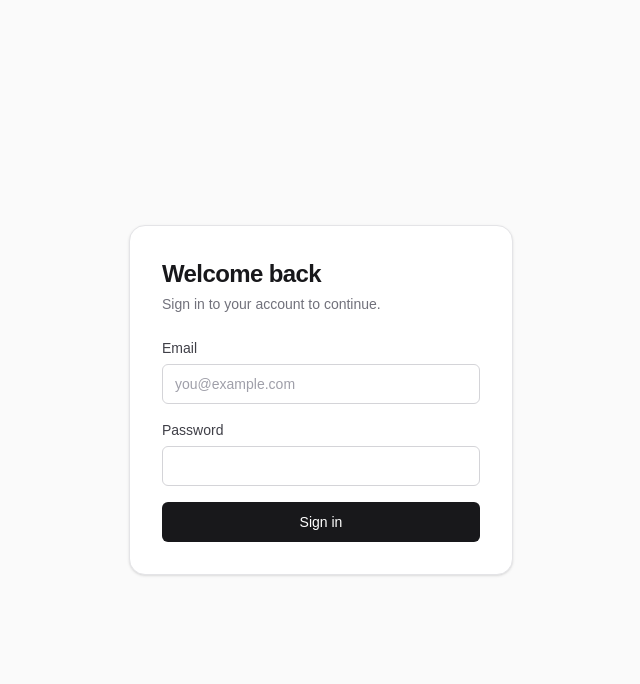
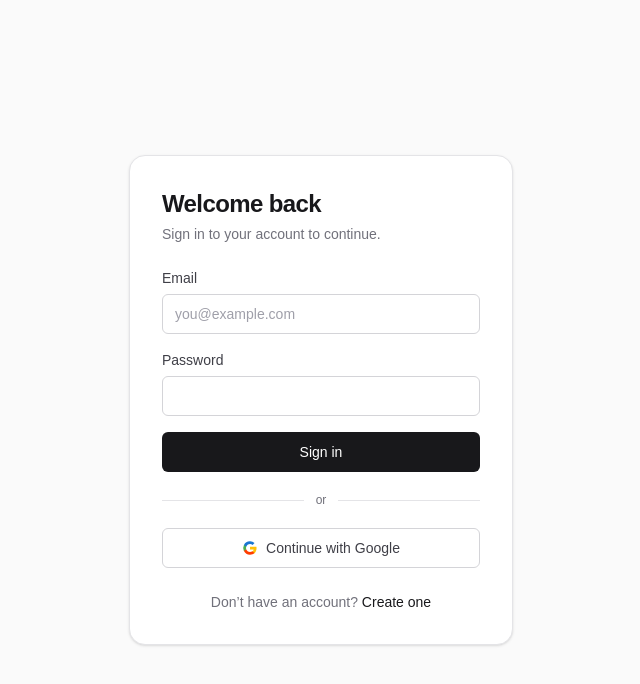
Before and after one commit to Juliusshipton/reel-analyzer, a Next.js app: page / in a window 1280 px wide. Shown: the top 684 px of the page, without its empty margins (319-959 px from the left). Built offline with nearby package versions, Linux system fonts and the light colour scheme.

Commit message:
Adding attempt at adding Account creation and google login
NOTE: Supabase has a setting that needs to be turned on in order to use google login in

```diff
--- /dev/null
+++ b/src/app/auth/callback/route.ts
@@ -0,0 +1,37 @@
+import { NextResponse, type NextRequest } from "next/server";
+import { createClient } from "@/lib/supabase/server";
+
+export async function GET(request: NextRequest) {
+  const { searchParams, origin } = request.nextUrl;
+  const code = searchParams.get("code");
+
+  if (code) {
+    const supabase = await createClient();
+    const { error } = await supabase.auth.exchangeCodeForSession(code);
+
+    if (!error) {
+      return NextResponse.redirect(new URL("/dashboard", origin));
+    }
+
+    console.error("Supabase OAuth callback failed:", error);
+  }
+
+  const tokenHash = searchParams.get("token_hash");
+  if (tokenHash && searchParams.get("type") === "signup") {
+    const supabase = await createClient();
+    const { error } = await supabase.auth.verifyOtp({
+      token_hash: tokenHash,
+      type: "signup",
+    });
+
+    if (!error) {
+      return NextResponse.redirect(new URL("/dashboard", origin));
+    }
+
+    console.error("Supabase email confirmation failed:", error);
+  }
+
+  return NextResponse.redirect(
+    new URL("/?error=auth_callback_failed", origin),
+  );
+}
--- a/src/app/page.tsx
+++ b/src/app/page.tsx
@@ -1,9 +1,21 @@
 import { AuthForm } from "@/components/auth/AuthForm";
 
-export default function Home() {
+export default async function Home({
+  searchParams,
+}: {
+  searchParams: Promise<{ error?: string }>;
+}) {
+  const { error } = await searchParams;
+
   return (
     <main className="flex flex-1 items-center justify-center bg-zinc-50 px-4 py-16 dark:bg-black">
-      <AuthForm />
+      <AuthForm
+        authError={
+          error === "auth_callback_failed"
+            ? "Sign-in or email confirmation could not be completed. Please try again or request a new email link."
+            : undefined
+        }
+      />
     </main>
   );
 }
--- a/src/components/auth/AuthForm.tsx
+++ b/src/components/auth/AuthForm.tsx
@@ -1,23 +1,46 @@
 "use client";
 
-import { useActionState } from "react";
-import { signIn } from "@/lib/auth/actions";
+import { useActionState, useState } from "react";
+import {
+  signIn,
+  signInWithGoogle,
+  signUp,
+} from "@/lib/auth/actions";
 
-export function AuthForm() {
-  const [state, formAction, pending] = useActionState(signIn, undefined);
+export function AuthForm({ authError }: { authError?: string }) {
+  const [mode, setMode] = useState<"signIn" | "signUp">("signIn");
+  const [signInState, signInAction, signInPending] = useActionState(
+    signIn,
+    undefined,
+  );
+  const [signUpState, signUpAction, signUpPending] = useActionState(
+    signUp,
+    undefined,
+  );
+  const [googleState, googleAction, googlePending] = useActionState(
+    signInWithGoogle,
+    undefined,
+  );
+  const state = mode === "signIn" ? signInState : signUpState;
+  const pending = mode === "signIn" ? signInPending : signUpPending;
 
   return (
     <div className="w-full max-w-sm rounded-2xl border border-zinc-200 bg-white p-8 shadow-sm dark:border-zinc-800 dark:bg-zinc-950">
       <div className="mb-6 space-y-1">
         <h1 className="text-2xl font-semibold tracking-tight text-zinc-900 dark:text-zinc-50">
-          Welcome back
+          {mode === "signIn" ? "Welcome back" : "Create your account"}
         </h1>
         <p className="text-sm text-zinc-500 dark:text-zinc-400">
-          Sign in to your account to continue.
+          {mode === "signIn"
+            ? "Sign in to your account to continue."
+            : "Create an account to get started."}
         </p>
       </div>
 
-      <form action={formAction} className="space-y-4">
+      <form
+        action={mode === "signIn" ? signInAction : signUpAction}
+        className="space-y-4"
+      >
         <Field
           id="email"
           label="Email"
@@ -29,15 +52,35 @@ export function AuthForm() {
           id="password"
           label="Password"
           type="password"
-          autoComplete="current-password"
+          autoComplete={
+            mode === "signIn" ? "current-password" : "new-password"
+          }
         />
 
-        {state?.error && (
+        {mode === "signUp" && (
+          <Field
+            id="confirmPassword"
+            label="Confirm password"
+            type="password"
+            autoComplete="new-password"
+          />
+        )}
+
+        {(authError || state?.error || googleState?.error) && (
           <p
             role="alert"
             className="rounded-md bg-red-50 px-3 py-2 text-sm text-red-700 dark:bg-red-950/50 dark:text-red-400"
           >
-            {state.error}
+            {authError ?? state?.error ?? googleState?.error}
+          </p>
+        )}
+
+        {state && "success" in state && (
+          <p
+            role="status"
+            className="rounded-md bg-green-50 px-3 py-2 text-sm text-green-700 dark:bg-green-950/50 dark:text-green-400"
+          >
+            {state.success}
           </p>
         )}
 
@@ -46,10 +89,71 @@ export function AuthForm() {
           disabled={pending}
           className="flex h-10 w-full items-center justify-center rounded-md bg-zinc-900 text-sm font-medium text-white transition-colors hover:bg-zinc-700 disabled:cursor-not-allowed disabled:opacity-60 dark:bg-zinc-50 dark:text-zinc-900 dark:hover:bg-zinc-200"
         >
-          {pending ? "Signing in…" : "Sign in"}
+          {pending
+            ? mode === "signIn"
+              ? "Signing in…"
+              : "Creating account…"
+            : mode === "signIn"
+              ? "Sign in"
+              : "Create account"}
         </button>
       </form>
+
+      <div className="my-5 flex items-center gap-3">
+        <div className="h-px flex-1 bg-zinc-200 dark:bg-zinc-800" />
+        <span className="text-xs text-zinc-500 dark:text-zinc-400">or</span>
+        <div className="h-px flex-1 bg-zinc-200 dark:bg-zinc-800" />
+      </div>
+
+      <form action={googleAction}>
+        <button
+          type="submit"
+          disabled={googlePending}
+          className="flex h-10 w-full items-center justify-center gap-2 rounded-md border border-zinc-300 bg-white text-sm font-medium text-zinc-700 transition-colors hover:bg-zinc-50 disabled:cursor-not-allowed disabled:opacity-60 dark:border-zinc-700 dark:bg-zinc-900 dark:text-zinc-200 dark:hover:bg-zinc-800"
+        >
+          <GoogleIcon />
+          {googlePending ? "Redirecting…" : "Continue with Google"}
+        </button>
+      </form>
+
+      <p className="mt-6 text-center text-sm text-zinc-500 dark:text-zinc-400">
+        {mode === "signIn" ? "Don’t have an account?" : "Already have an account?"}{" "}
+        <button
+          type="button"
+          onClick={() =>
+            setMode((currentMode) =>
+              currentMode === "signIn" ? "signUp" : "signIn",
+            )
+          }
+          className="font-medium text-zinc-900 underline-offset-4 hover:underline dark:text-zinc-100"
+        >
+          {mode === "signIn" ? "Create one" : "Sign in"}
+        </button>
+      </p>
     </div>
+  );
+}
+
+function GoogleIcon() {
+  return (
+    <svg aria-hidden="true" viewBox="0 0 48 48" className="h-4 w-4">
+      <path
+        fill="#FFC107"
+        d="M43.6 24.5c0-1.4-.1-2.8-.4-4.1H24v7.8h11a9.4 9.4 0 0 1-4.1 6.2v5.1h6.6c3.9-3.6 6.1-8.8 6.1-15Z"
+      />
+      <path
+        fill="#FF3D00"
+        d="M24 44c5.5 0 10.1-1.8 13.5-4.8l-6.6-5.1c-1.8 1.2-4.1 2-6.9 2-5.3 0-9.8-3.6-11.4-8.4H5.8v5.2A20 20 0 0 0 24 44Z"
+      />
+      <path
+        fill="#4CAF50"
+        d="M12.6 27.7a12 12 0 0 1 0-7.4v-5.2H5.8a20 20 0 0 0 0 17.8l6.8-5.2Z"
+      />
+      <path
+        fill="#1976D2"
+        d="M24 11.9c3 0 5.7 1 7.8 3.1l5.8-5.8A19.4 19.4 0 0 0 24 4 20 20 0 0 0 5.8 15.1l6.8 5.2C14.2 15.5 18.7 11.9 24 11.9Z"
+      />
+    </svg>
   );
 }
 
--- a/src/lib/auth/actions.ts
+++ b/src/lib/auth/actions.ts
@@ -1,9 +1,13 @@
 "use server";
 
+import { headers } from "next/headers";
 import { redirect } from "next/navigation";
 import { createClient } from "@/lib/supabase/server";
 
-export type AuthFormState = { error: string } | undefined;
+export type AuthFormState =
+  | { error: string }
+  | { success: string }
+  | undefined;
 
 export async function signIn(
   _prevState: AuthFormState,
@@ -24,6 +28,76 @@ export async function signIn(
   redirect("/dashboard");
 }
 
+export async function signUp(
+  _prevState: AuthFormState,
+  formData: FormData,
+): Promise<AuthFormState> {
+  const email = String(formData.get("email") ?? "").trim();
+  const password = String(formData.get("password") ?? "");
+  const confirmPassword = String(formData.get("confirmPassword") ?? "");
+
+  if (!email || !password) {
+    return { error: "Email and password are required." };
+  }
+  if (password !== confirmPassword) {
+    return { error: "Passwords do not match." };
+  }
+
+  const origin = (await headers()).get("origin");
+  if (!origin) {
+    return {
+      error: "Unable to determine the confirmation URL. Please try again.",
+    };
+  }
+
+  const supabase = await createClient();
+  const { data, error } = await supabase.auth.signUp({
+    email,
+    password,
+    options: {
+      emailRedirectTo: new URL("/auth/callback", origin).toString(),
+    },
+  });
+  if (error) {
+    return { error: error.message };
+  }
+
+  if (data.session) {
+    redirect("/dashboard");
+  }
+
+  return {
+    success: "Check your email for a confirmation link to finish creating your account.",
+  };
+}
+
+export async function signInWithGoogle(
+  _prevState: AuthFormState,
+  _formData: FormData,
+): Promise<AuthFormState> {
+  const origin = (await headers()).get("origin");
+  if (!origin) {
+    return { error: "Unable to determine the sign-in URL. Please try again." };
+  }
+
+  const supabase = await createClient();
+  const { data, error } = await supabase.auth.signInWithOAuth({
+    provider: "google",
+    options: {
+      redirectTo: new URL("/auth/callback", origin).toString(),
+    },
+  });
+
+  if (error) {
+    return { error: error.message };
+  }
+  if (!data.url) {
+    return { error: "Google sign-in could not be started. Please try again." };
+  }
+
+  redirect(data.url);
+}
+
 export async function signOut() {
   const supabase = await createClient();
   await supabase.auth.signOut();
```
Also changed, not shown: 1 other file (tests, documents, lock files or other folders).
